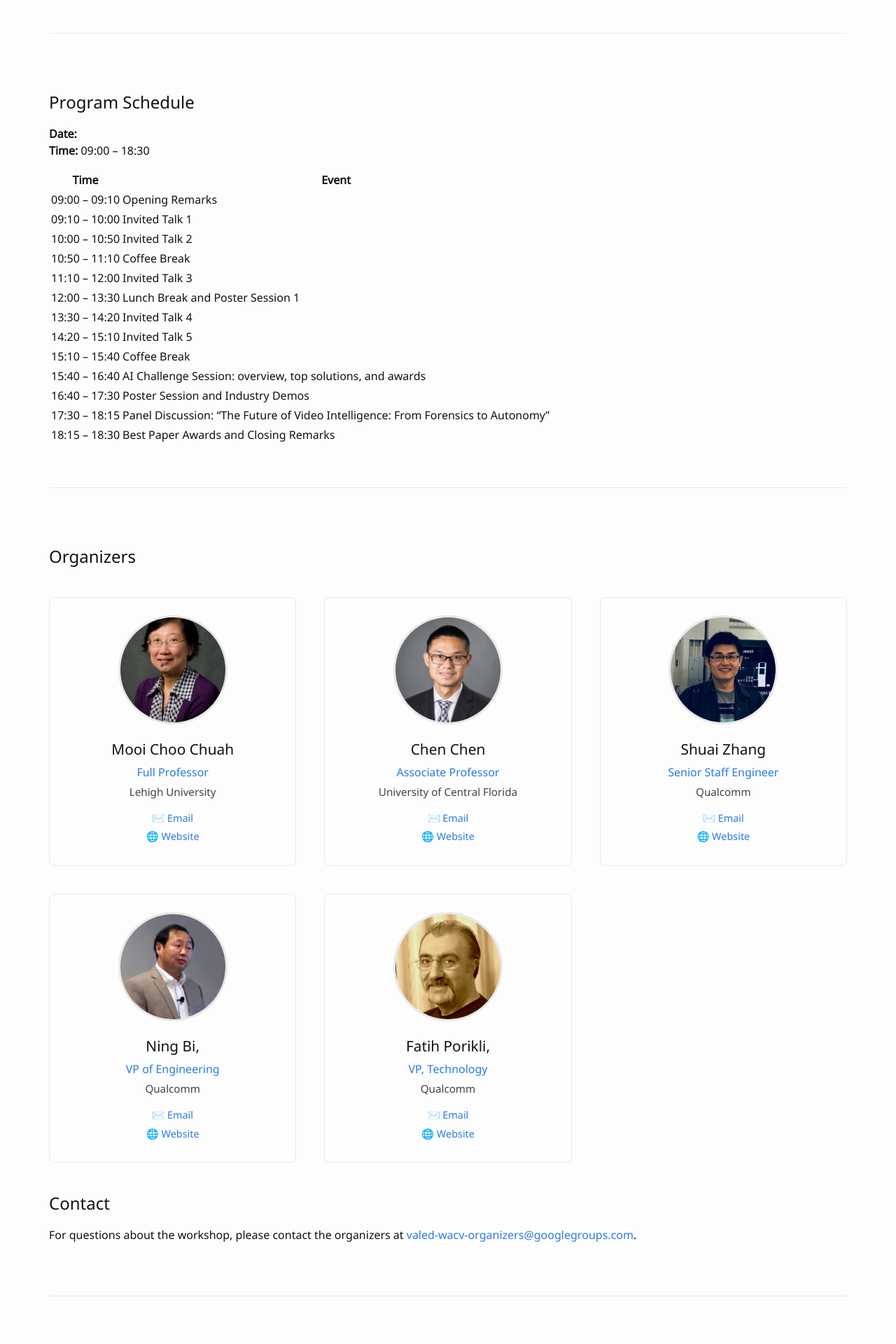
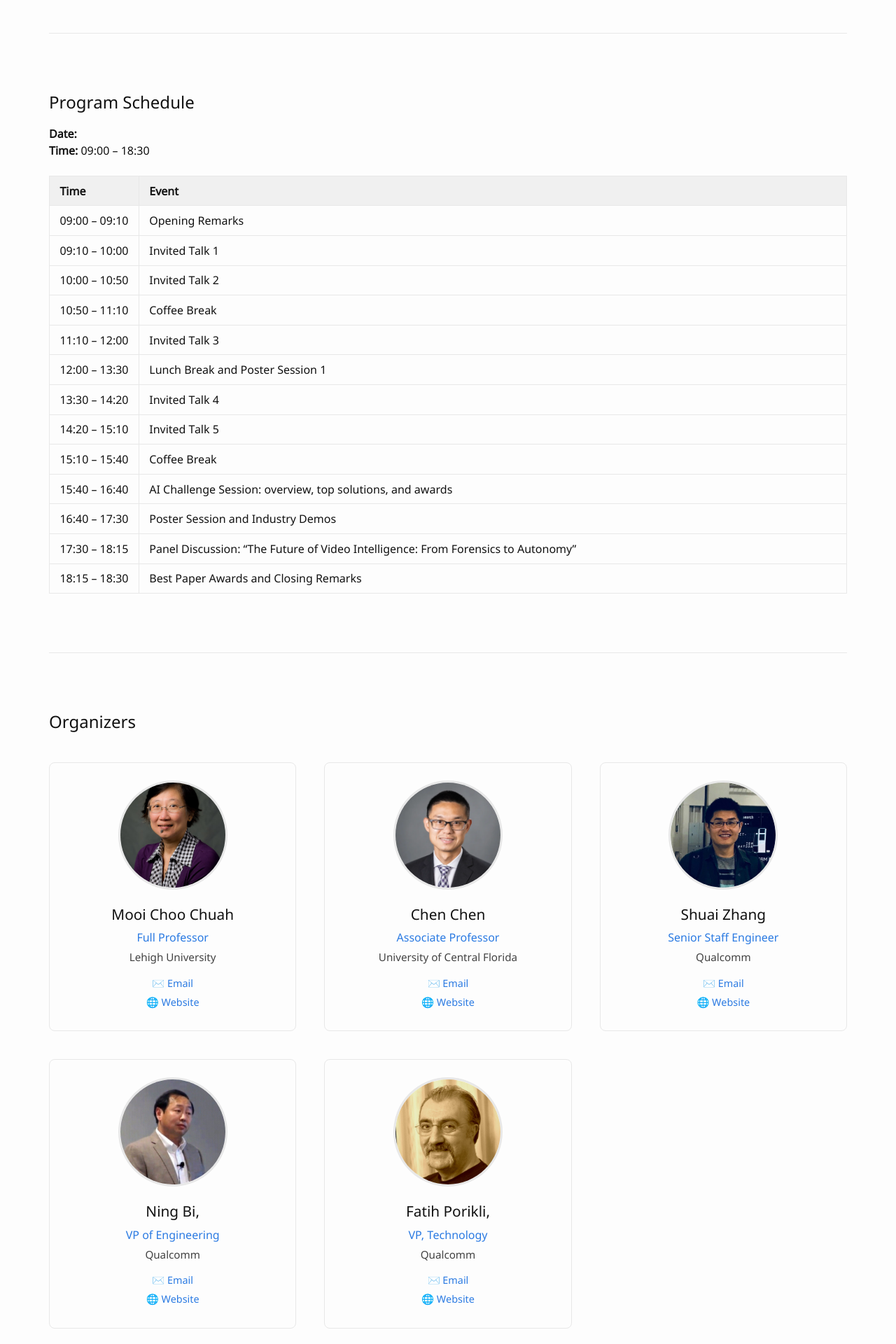
Before and after one commit to zyaocoder/MAVU-workshop-2027, a Jekyll site: the page built from index.md, in a window 1280 px wide. Shown: the part 3221-5141 px from the top of the page at 70% size. Built offline with Jekyll 4.4.1, drawn with Linux system fonts in a browser that asks for light colours.

Commit message:
Align program table columns by left-aligning headers.
Co-authored-by: Cursor <cursoragent@cursor.com>

```diff
--- a/_sass/_custom.scss
+++ b/_sass/_custom.scss
@@ -65,6 +65,32 @@ section h2 {
     margin: 15px;
     border: solid 1px $grey-color-light;
     border-radius: 5px;
+}
+
+/* Tables: left-align headers so columns line up with cell text */
+table {
+    width: 100%;
+    margin: 1.5em 0;
+    border-collapse: collapse;
+    text-align: left;
+}
+
+th, td {
+    padding: 0.55em 0.9em;
+    border: 1px solid $grey-color-light;
+    text-align: left;
+    vertical-align: top;
+}
+
+th {
+    background: lighten($grey-color-light, 3%);
+    font-weight: 600;
+}
+
+th:first-child,
+td:first-child {
+    white-space: nowrap;
+    width: 1%;
 }
 
 /* Organizers Grid Layout */
```
